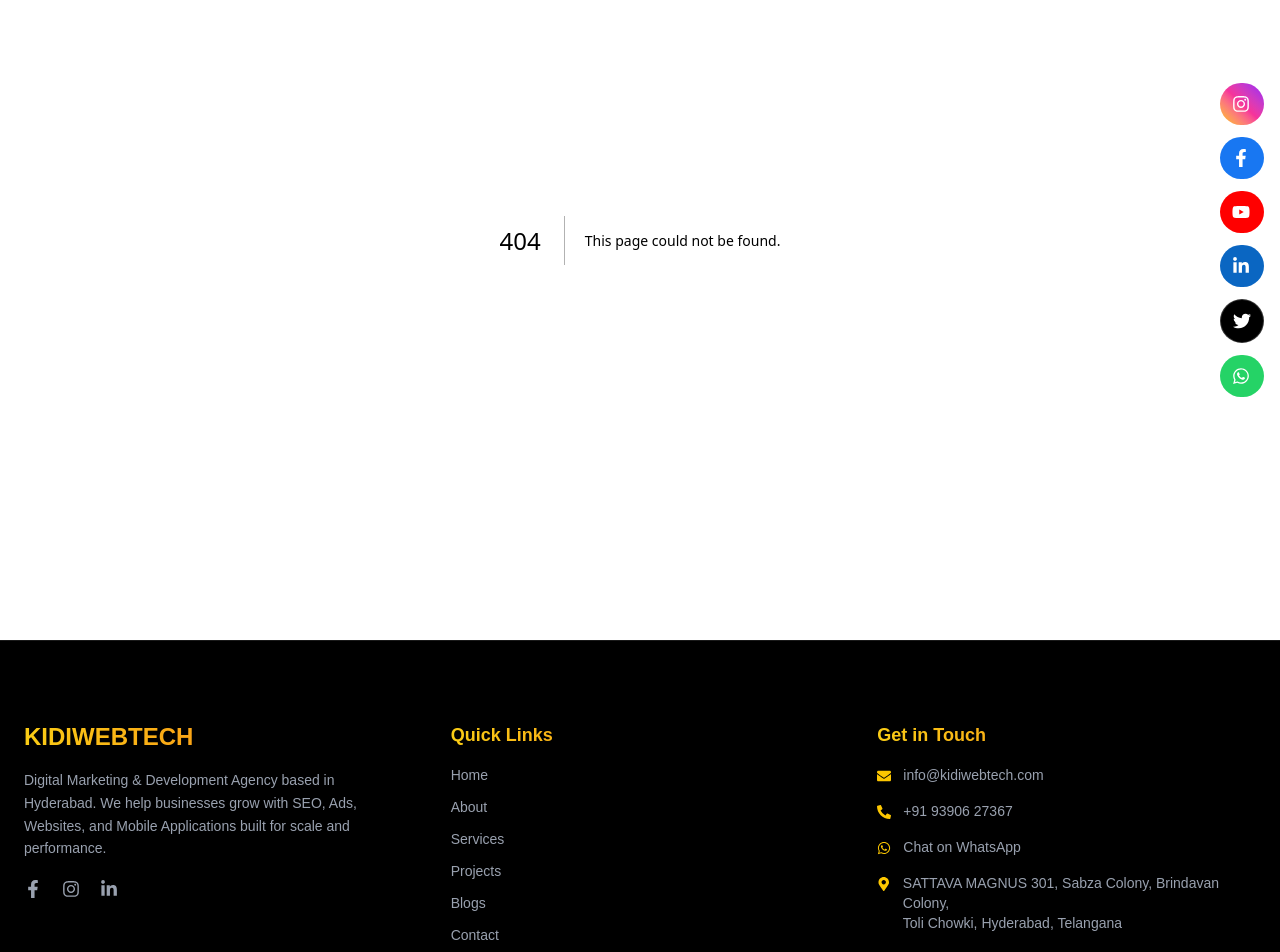
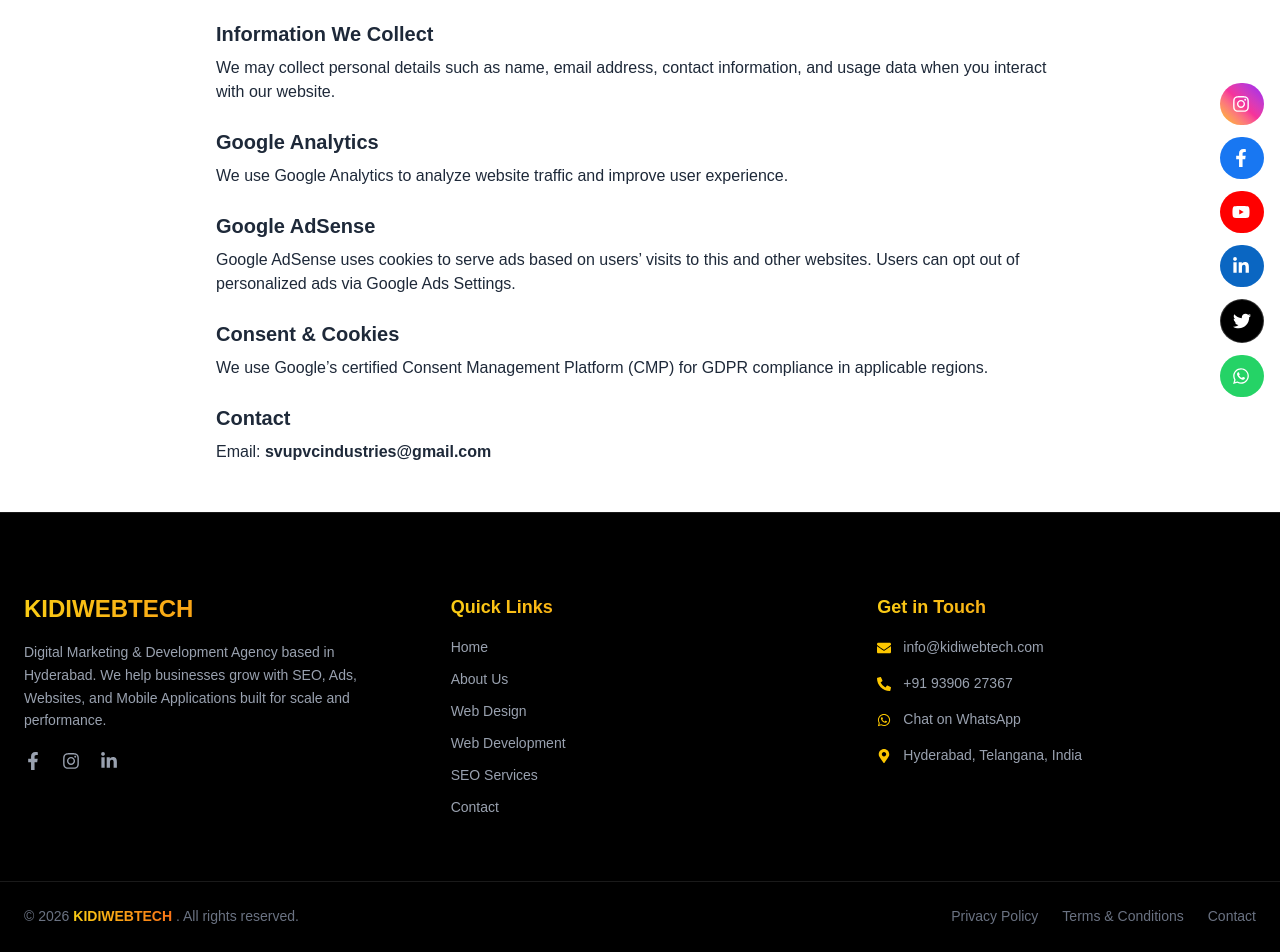
Before and after one commit to saikiranyalavarthi/kidi-web-tech, a Next.js app: page /privacy-policy in a window 1280 px wide. Before the commit this address had no page. Shown: the part 160-1112 px from the top of the page. Built offline with nearby package versions, Linux system fonts and the light colour scheme.

Commit message:
first commit

```diff
--- a/src/app/Footer/Footer.jsx
+++ b/src/app/Footer/Footer.jsx
@@ -17,6 +17,7 @@ export default function Footer() {
   return (
     <footer className="bg-black border-t border-white/10 pt-20 pb-8">
 
+      {/* TOP SECTION */}
       <div className="max-w-7xl mx-auto px-6 grid grid-cols-1 md:grid-cols-3 gap-12">
 
         {/* BRAND */}
@@ -32,13 +33,30 @@ export default function Footer() {
           </p>
 
           <div className="flex gap-5 text-lg text-gray-400">
-            <a href="https://facebook.com" target="_blank" className="hover:text-yellow-400 transition">
+            <a
+              href="https://www.facebook.com/profile.php?id=61585391203839"
+              target="_blank"
+              rel="noopener noreferrer"
+              className="hover:text-yellow-400 transition"
+            >
               <FaFacebookF />
             </a>
-            <a href="https://instagram.com" target="_blank" className="hover:text-yellow-400 transition">
+
+            <a
+              href="https://www.instagram.com/kidi.webtech/"
+              target="_blank"
+              rel="noopener noreferrer"
+              className="hover:text-yellow-400 transition"
+            >
               <FaInstagram />
             </a>
-            <a href="https://linkedin.com" target="_blank" className="hover:text-yellow-400 transition">
+
+            <a
+              href="https://www.linkedin.com/in/kidi-webtech-a86b8b3a2/"
+              target="_blank"
+              rel="noopener noreferrer"
+              className="hover:text-yellow-400 transition"
+            >
               <FaLinkedinIn />
             </a>
           </div>
@@ -51,20 +69,12 @@ export default function Footer() {
           </h3>
 
           <ul className="space-y-3 text-sm text-gray-400">
-            {[
-              { label: "Home", href: "/" },
-              { label: "About", href: "/about" },
-              { label: "Services", href: "/services/KIDIWEBTECH" },
-              { label: "Projects", href: "/projects" },
-              { label: "Blogs", href: "/blogs" },
-              { label: "Contact", href: "/contact" },
-            ].map(({ label, href }) => (
-              <li key={label}>
-                <Link href={href} className="hover:text-yellow-400 transition">
-                  {label}
-                </Link>
-              </li>
-            ))}
+            <li><Link href="/" className="hover:text-yellow-400 transition">Home</Link></li>
+            <li><Link href="/about" className="hover:text-yellow-400 transition">About Us</Link></li>
+            <li><Link href="/services/web-design" className="hover:text-yellow-400 transition">Web Design</Link></li>
+            <li><Link href="/services/web-development" className="hover:text-yellow-400 transition">Web Development</Link></li>
+            <li><Link href="/services/seo" className="hover:text-yellow-400 transition">SEO Services</Link></li>
+            <li><Link href="/contact" className="hover:text-yellow-400 transition">Contact</Link></li>
           </ul>
         </div>
 
@@ -77,14 +87,20 @@ export default function Footer() {
           <ul className="space-y-4 text-sm text-gray-400">
             <li className="flex gap-3">
               <FaEnvelope className="mt-1 text-yellow-400" />
-              <a href="mailto:info@kidiwebtech.com" className="hover:text-yellow-400 transition">
+              <a
+                href="mailto:info@kidiwebtech.com"
+                className="hover:text-yellow-400 transition"
+              >
                 info@kidiwebtech.com
               </a>
             </li>
 
             <li className="flex gap-3">
               <FaPhoneAlt className="mt-1 text-yellow-400" />
-              <a href="tel:+919390627367" className="hover:text-yellow-400 transition">
+              <a
+                href="tel:+919390627367"
+                className="hover:text-yellow-400 transition"
+              >
                 +91 93906 27367
               </a>
             </li>
@@ -94,6 +110,7 @@ export default function Footer() {
               <a
                 href="https://wa.me/919390627367"
                 target="_blank"
+                rel="noopener noreferrer"
                 className="hover:text-yellow-400 transition"
               >
                 Chat on WhatsApp
@@ -103,9 +120,7 @@ export default function Footer() {
             <li className="flex gap-3">
               <FaMapMarkerAlt className="mt-1 text-yellow-400" />
               <span>
-                SATTAVA MAGNUS 301, Sabza Colony, Brindavan Colony,
-                <br />
-                Toli Chowki, Hyderabad, Telangana
+                Hyderabad, Telangana, India
               </span>
             </li>
           </ul>
@@ -115,20 +130,24 @@ export default function Footer() {
       {/* BOTTOM BAR */}
       <div className="mt-16 pt-6 border-t border-white/10">
         <div className="max-w-7xl mx-auto px-6 flex flex-col md:flex-row justify-between items-center text-sm text-gray-500">
+
           <p>
-            © {year} <span className="gradient-text font-semibold">KIDIWEBTECH</span>. All rights reserved.
+            © {year}{" "}
+            <span className="gradient-text font-semibold">
+              KIDIWEBTECH
+            </span>{" "}
+            . All rights reserved.
           </p>
 
           <div className="flex gap-6 mt-4 md:mt-0">
-            <Link href="/about" className="hover:text-yellow-400 transition">
-              About
+            <Link href="/privacy-policy" className="hover:text-yellow-400 transition">
+              Privacy Policy
             </Link>
-            <Link href="/services/web-design" className="hover:text-yellow-400 transition">
-              Web Designing
+
+            <Link href="/terms-and-conditions" className="hover:text-yellow-400 transition">
+              Terms & Conditions
             </Link>
-            <Link href="/services/web-development" className="hover:text-yellow-400 transition">
-              Web Development
-            </Link>
+
             <Link href="/contact" className="hover:text-yellow-400 transition">
               Contact
             </Link>
--- /dev/null
+++ b/src/app/privacy-policy/page.jsx
@@ -0,0 +1,48 @@
+export const metadata = {
+    title: "Privacy Policy | KIDIWEBTECH",
+    description: "Privacy Policy for KIDIWEBTECH – Digital Growth Partner",
+  };
+
+  export default function PrivacyPolicyPage() {
+    return (
+      <main className="max-w-4xl mx-auto px-6 py-12 text-gray-800">
+        <h1 className="text-3xl font-bold mb-6">Privacy Policy</h1>
+
+        <p className="mb-4">
+          At <strong>KIDIWEBTECH</strong>, we respect your privacy and are committed
+          to protecting your personal data. This Privacy Policy explains how we
+          collect, use, and safeguard your information.
+        </p>
+
+        <h2 className="text-xl font-semibold mt-6 mb-2">Information We Collect</h2>
+        <p className="mb-4">
+          We may collect personal details such as name, email address, contact
+          information, and usage data when you interact with our website.
+        </p>
+
+        <h2 className="text-xl font-semibold mt-6 mb-2">Google Analytics</h2>
+        <p className="mb-4">
+          We use Google Analytics to analyze website traffic and improve user
+          experience.
+        </p>
+
+        <h2 className="text-xl font-semibold mt-6 mb-2">Google AdSense</h2>
+        <p className="mb-4">
+          Google AdSense uses cookies to serve ads based on users’ visits to this
+          and other websites. Users can opt out of personalized ads via Google Ads
+          Settings.
+        </p>
+
+        <h2 className="text-xl font-semibold mt-6 mb-2">Consent & Cookies</h2>
+        <p className="mb-4">
+          We use Google’s certified Consent Management Platform (CMP) for GDPR
+          compliance in applicable regions.
+        </p>
+
+        <h2 className="text-xl font-semibold mt-6 mb-2">Contact</h2>
+        <p>
+          Email: <strong>svupvcindustries@gmail.com</strong>
+        </p>
+      </main>
+    );
+  }
--- /dev/null
+++ b/src/app/terms-and-conditions/page.jsx
@@ -0,0 +1,51 @@
+export const metadata = {
+    title: "Terms & Conditions | KIDIWEBTECH",
+    description: "Terms and Conditions for KIDIWEBTECH digital services",
+  };
+
+  export default function TermsAndConditionsPage() {
+    return (
+      <main className="max-w-4xl mx-auto px-6 py-12 text-gray-800">
+        <h1 className="text-3xl font-bold mb-6">Terms & Conditions</h1>
+
+        <p className="mb-4">
+          Welcome to <strong>KIDIWEBTECH</strong>. By accessing this website, you
+          agree to comply with and be bound by these Terms & Conditions.
+        </p>
+
+        <h2 className="text-xl font-semibold mt-6 mb-2">Use of the Website</h2>
+        <p className="mb-4">
+          You agree to use this website only for lawful purposes and in a way that
+          does not infringe the rights of others.
+        </p>
+
+        <h2 className="text-xl font-semibold mt-6 mb-2">Services</h2>
+        <p className="mb-4">
+          We provide web development, SEO, digital marketing, app development, and
+          related IT services. Service scope and pricing may vary.
+        </p>
+
+        <h2 className="text-xl font-semibold mt-6 mb-2">Intellectual Property</h2>
+        <p className="mb-4">
+          All content on this website is the intellectual property of
+          KIDIWEBTECH and may not be reused without permission.
+        </p>
+
+        <h2 className="text-xl font-semibold mt-6 mb-2">Limitation of Liability</h2>
+        <p className="mb-4">
+          KIDIWEBTECH is not liable for any damages arising from the use or
+          inability to use this website.
+        </p>
+
+        <h2 className="text-xl font-semibold mt-6 mb-2">Governing Law</h2>
+        <p className="mb-4">
+          These terms are governed by the laws of India.
+        </p>
+
+        <h2 className="text-xl font-semibold mt-6 mb-2">Contact</h2>
+        <p>
+          Email: <strong>svupvcindustries@gmail.com</strong>
+        </p>
+      </main>
+    );
+  }
```
